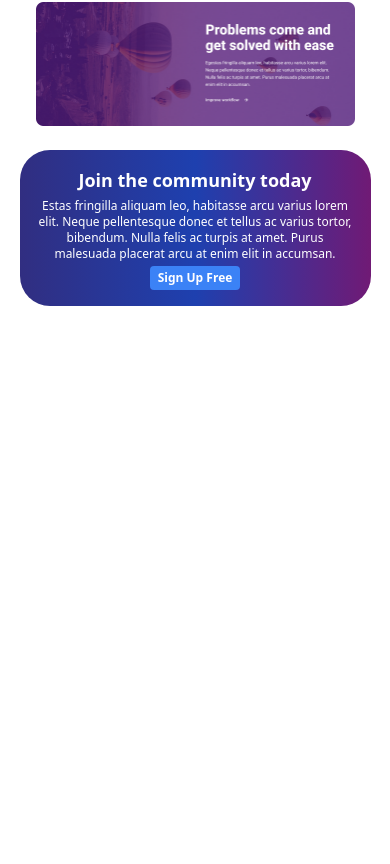
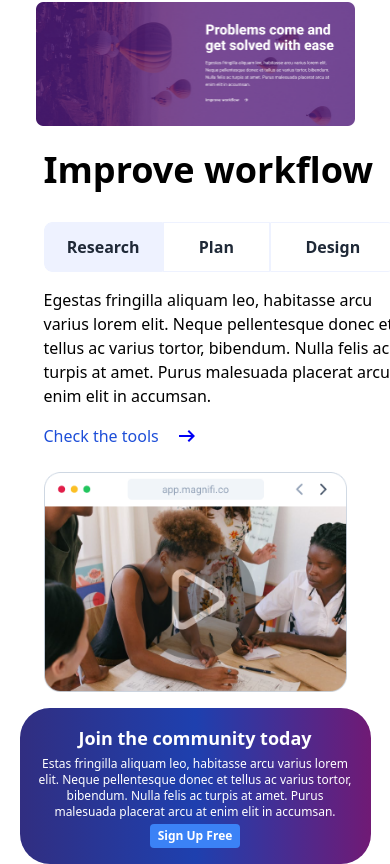
Before and after one commit to Worketyamo-Students/Projet-magnifico-responsive, a plain HTML site: page index.html in a window 390 px wide. Shown: the part 2125-2989 px from the top of the page. Before the commit the page ends 2431 px from the top, so only its background shows below. Drawn offline with nearby package versions, Linux system fonts and the light colour scheme.

Commit message:
feat: fin de la section 4

```diff
--- a/index.html
+++ b/index.html
@@ -146,7 +146,7 @@
           </div>
       </div>
 
-        <!-- tools section -->
+      <!-- tools section -->
       <div class="flex md:flex-row md:justify-around md:items-center md:gap-20 md:px-60 md:py-14 flex-col w-full px-6">
         <div class="md:hidden">
           <h2 class="text-3xl pb-4 w-[15rem] font-bold">Enjoy your time working</h2>
@@ -163,12 +163,43 @@
         </div>
         <div class="flex-2 md:w-[60rem] flex items-center justify-center"><img src="./assets/img/Right.png" alt="tools" class="w-[30rem]"></div>
       </div>
-         <!-- setion avec le ballon -->
+      <!-- setion avec le ballon -->
 
-         <div class="w-full max-w-[90%] md:max-w-[768px] lg:max-w-[960px] mx-auto flex flex-col gap-4 md:gap-8 lg:gap-12">
+        <div class="w-full max-w-[90%] md:max-w-[768px] lg:max-w-[960px] mx-auto flex flex-col gap-4 md:gap-8 lg:gap-12">
           <div class="w-full h-auto py-2 px-4 md:py-4 md:px-8 lg:py-0 lg:px-[80px]">
             <img src="./assets/img/Image en violent.png" alt="" class="w-full h-auto" />
           </div>
+
+           <!-- workflow section -->
+        <div class="flex md:flex-row md:justify-around justify-center md:items-center md:gap-20 md:px-60 md:py-14 flex-col w-full px-6">
+          <div class="md:hidden">
+            <h2 class="text-4xl pb-4 w-[25rem] font-extrabold">Improve workflow</h2>
+            <table class="w-[22rem] my-4 border-separate border-spacing-0 rounded-lg overflow-hidden">
+              <tbody>
+                  <tr class="text-center text-gray-800 font-semibold">
+                      <td class="bg-indigo-50 border border-indigo-50 rounded-l-lg">Research</td>
+                      <td class="px-4 border border-indigo-50">Plan</td>
+                      <td class="p-3 border border-indigo-50 rounded-r-lg">Design</td>
+                  </tr>
+              </tbody>
+            </table>
+            <p class="pb-4 text-base w-[23rem]">Egestas fringilla aliquam leo, habitasse arcu varius lorem elit. Neque pellentesque donec et tellus ac varius tortor, bibendum. Nulla felis ac turpis at amet. Purus malesuada placerat arcu at enim elit in accumsan.</p>
+            <div class="flex pb-6 items-center text-blue-700 ">
+              Check the tools
+              <img src="./assets/img/arrow_right_alt_24dp_0000F5_FILL0_wght400_GRAD0_opsz24.svg" alt="flèche" class="px-4"></button>
+            </div>
+          </div>
+          <!-- desktop version-->
+          <div class="hidden md:block flex-1">
+            <h2 class="text-7xl pb-4 w-[45rem] font-extrabold">Get all the tools your team needs</h2>
+            <p class="pb-8 text-base w-[25rem]">Egestas fringilla aliquam leo, habitasse arcu varius lorem elit. Neque pellentesque donec et tellus ac varius tortor, bibendum. Nulla felis ac turpis at amet. Purus malesuada placerat arcu at enim elit in accumsan.</p>
+            <div class="flex items-center text-blue-700 ">
+              Check the tools
+              <img src="./assets/img/arrow_right_alt_24dp_0000F5_FILL0_wght400_GRAD0_opsz24.svg" alt="flèche" class="px-4"></button>
+            </div>
+          </div>
+          <div class="flex-2 md:w-[40rem] flex items-center justify-center"><img src="./assets/img/Desktop2.png" alt="tools" class="w-full"></div>
+        </div>
 
           <div
           class="w-full h-auto rounded-[30px] px-4 py-4 md:px-8 md:py-8 lg:px-12 lg:py-12 flex flex-col items-center justify-center gap-1 md:gap-2 lg:gap-4 bg-gradient-to-r from-[#312E81] via-[#1E40AF] via-[#1E3A8A] to-[#701A75] text-white">
@@ -180,17 +211,7 @@
             class="bg-blue-500 hover:bg-blue-700 text-white font-bold py-1 px-2 rounded text-xs md:text-sm lg:text-base">
             Sign Up Free
           </button>
-</div>
-
-
         </div>
-
-
-
-
-
-
-
 
   </body>
 
```
Also changed, not shown: assets/img/Desktop2.png (added).
